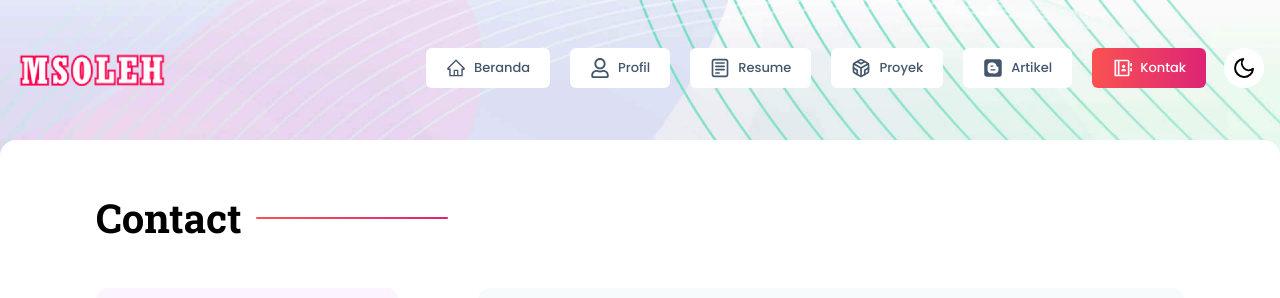
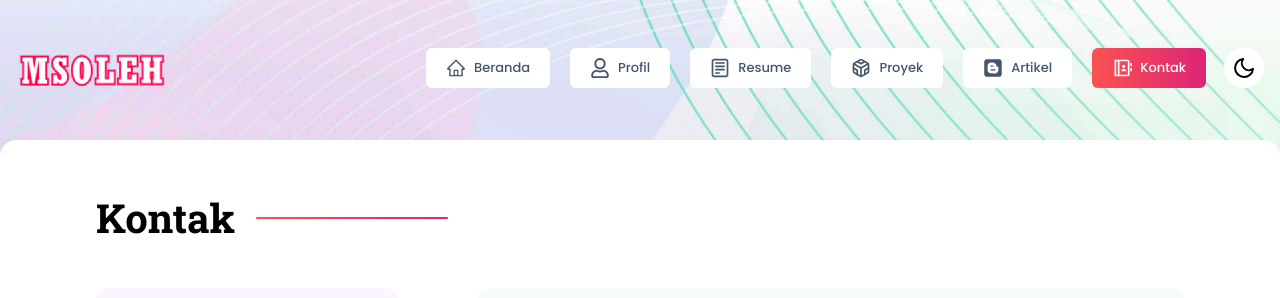
Before and after one commit to solehudinbaik90/portofolio8, a Next.js app: page /contact in a window 1280 px wide. Shown: the top 298 px of the page. Built offline with nearby package versions, Linux system fonts and the light colour scheme.

Commit message:
Change 'Contact' heading to 'Kontak'

```diff
--- a/src/pages/contact.js
+++ b/src/pages/contact.js
@@ -14,7 +14,7 @@ const ContactPage = () => {
       <div className="container lg:rounded-2xl bg-white dark:bg-[#111111]">
         <div data-aos="fade">
           <div className="py-12 px-4 sm:px-5 md:px-10 lg:px-20">
-            <h2 className="after-effect after:left-40 mb-[40px] mt-12 lg:mt-0">Contact</h2>
+            <h2 className="after-effect after:left-40 mb-[40px] mt-12 lg:mt-0">Kontak</h2>
 
             <div className="lg:flex gap-x-20">
               <div className="w-full lg:w-[40%] xl:w-[30%] space-y-6">
```
